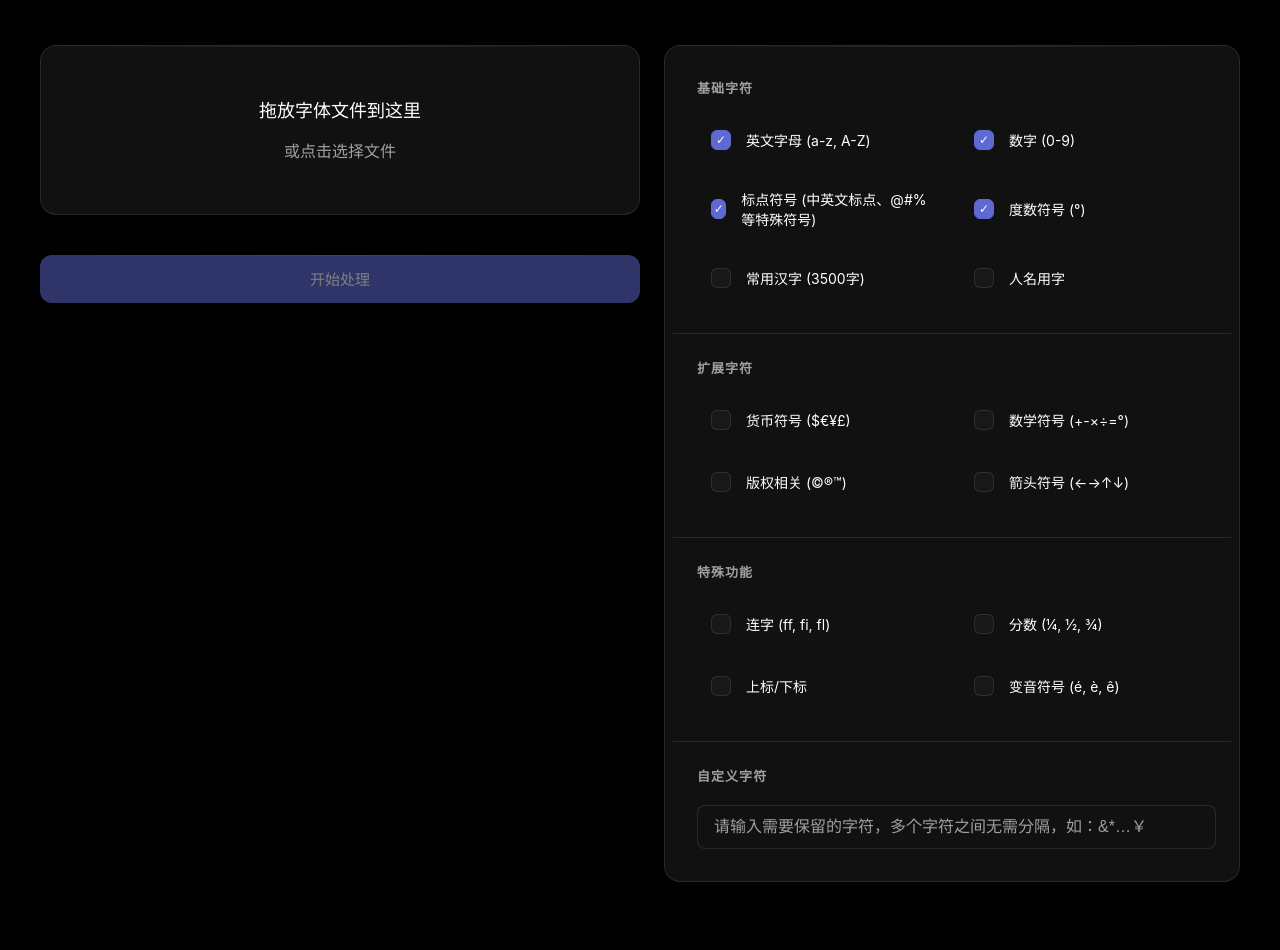
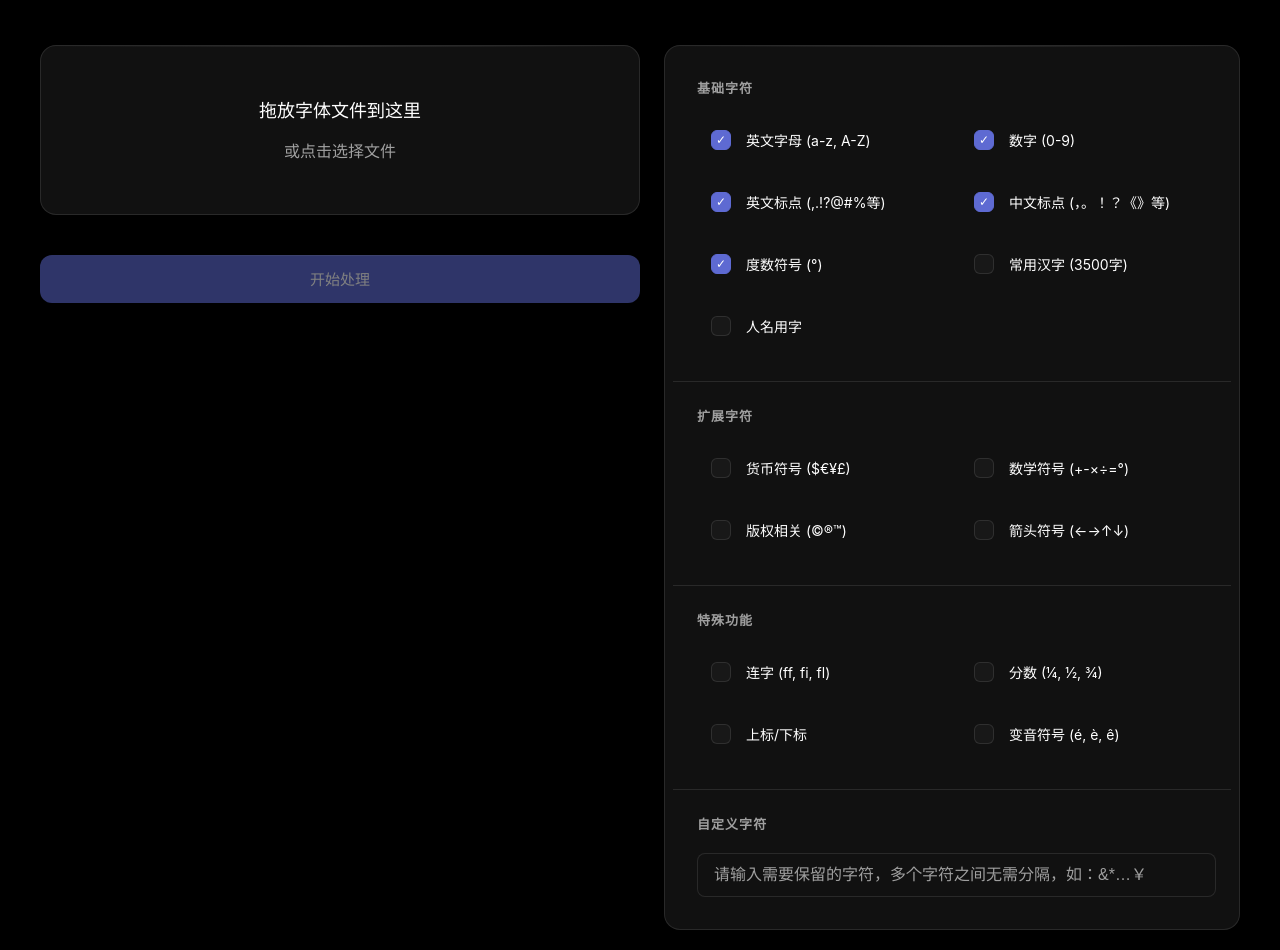
Before and after one commit to PladyChan/font-subsetter-web, a Flask app: page / in a window 1280 px wide. Shown: the part 284-1234 px from the top of the page. Before the commit the page ends 1166 px from the top, so only its background shows below. Run offline with Flask 2, Linux system fonts and the light colour scheme.

Commit message:
feat: 将标点符号拆分为中英文两个选项

```diff
--- a/app.py
+++ b/app.py
@@ -56,15 +56,23 @@ def index():
         app.logger.error(f'Error rendering template: {str(e)}')
         return str(e), 500
 
+def allowed_file(filename):
+    """检查文件是否是允许的字体格式"""
+    return '.' in filename and \
+           filename.rsplit('.', 1)[1].lower() in {'ttf', 'otf', 'woff', 'woff2', 'eot'}
+
 @app.route('/process', methods=['POST'])
 @limiter.limit("30 per minute")
 def process_font():
     if 'font' not in request.files:
-        return jsonify({'error': '请选择字体文件'}), 400
+        return jsonify({'error': '未找到字体文件'}), 400
 
     font_file = request.files['font']
     if font_file.filename == '':
-        return jsonify({'error': '未选择文件'}), 400
+        return jsonify({'error': '未选择字体文件'}), 400
+
+    if not allowed_file(font_file.filename):
+        return jsonify({'error': '不支持的字体格式'}), 400
 
     try:
         # 保存原始文件名
--- a/templates/index.html
+++ b/templates/index.html
@@ -540,7 +540,7 @@
     <div class="container">
         <div class="left-panel">
             <div class="upload-area" id="drop-area">
-                <input type="file" id="file-input" accept=".ttf,.otf" multiple style="display: none;">
+                <input type="file" id="file-input" accept=".ttf,.otf,.woff,.woff2,.eot" multiple style="display: none;">
                 <p style="font-size: 18px; margin-bottom: 8px;">拖放字体文件到这里</p>
                 <p style="color: var(--text-secondary);">或点击选择文件</p>
                 <div class="file-list" id="file-list"></div>
@@ -570,8 +570,12 @@
                         <span class="option-text">数字 (0-9)</span>
                     </label>
                     <label class="option-item">
-                        <input type="checkbox" name="chars" value="punctuation" checked>
-                        <span class="option-text">标点符号 (中英文标点、@#%等特殊符号)</span>
+                        <input type="checkbox" name="chars" value="en_punctuation" checked>
+                        <span class="option-text">英文标点 (,.!?@#%等)</span>
+                    </label>
+                    <label class="option-item">
+                        <input type="checkbox" name="chars" value="cn_punctuation" checked>
+                        <span class="option-text">中文标点 (，。！？《》等)</span>
                     </label>
                     <label class="option-item">
                         <input type="checkbox" name="chars" value="degree" checked>
@@ -697,7 +701,7 @@
 
         function handleFiles(files) {
             Array.from(files).forEach(file => {
-                if (file.name.endsWith('.ttf') || file.name.endsWith('.otf')) {
+                if (file.name.match(/\.(ttf|otf|woff|woff2|eot)$/i)) {
                     currentFiles.add(file);
                 }
             });
@@ -753,7 +757,8 @@
                 const options = {
                     latin: false,
                     numbers: false,
-                    punctuation: false,
+                    en_punctuation: false,
+                    cn_punctuation: false,
                     degree: false,
                     chinese_common: false,
                     chinese_name: false,
```
Also changed, not shown: typetrim.py (+10 -7 lines).
